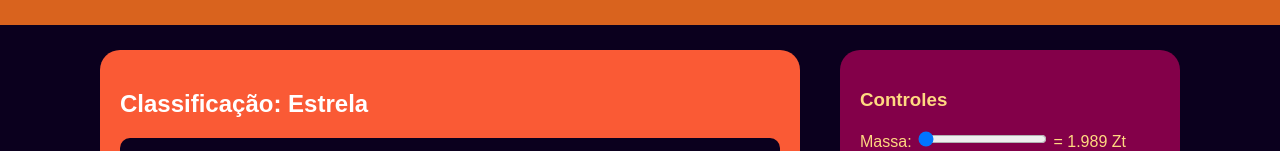
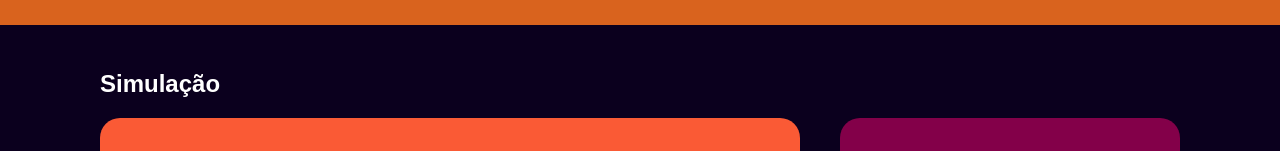
Before and after one commit to kv-aliaga/Buraco-Negro, a React (Vite) app: page /Buraco-Negro/simulation in a window 1280 px wide. Shown: the part 142-293 px from the top of the page. Built offline with nearby package versions, Linux system fonts and the light colour scheme.

Commit message:
feat(simulation): add title to simulation page

```diff
--- a/src/views/Simulation/Simulation.css
+++ b/src/views/Simulation/Simulation.css
@@ -2,12 +2,14 @@
   height: 100%;
   width: 100%;
 
+  &>div {
     display: grid;
     grid-template-columns: 2fr 1fr;
     grid-template-rows: 1fr 2fr;
     grid-template-areas:
       "clas ctrl"
       "clas expl";
+  }
 
   & section {
     padding: 20px;
--- a/src/views/Simulation/Simulation.tsx
+++ b/src/views/Simulation/Simulation.tsx
@@ -30,11 +30,12 @@ const Simulation: React.FC = () => {
       <Header links={[{ url: "/", displayName: "Home" }]} />
 
       <main id="simulation-container" className="container">
+        <h2>Simulação</h2>
+
+        <div>
           <Simulator radius={radius} mass={mass} />
-
           <section id="controller-area">
             <h3>Controles</h3>
-
             <div>
               <label htmlFor="mass-input">Massa: </label>
               <input
@@ -48,7 +49,6 @@ const Simulation: React.FC = () => {
               />
               <span> = {formatted(mass / 1e27)} Zt</span>
             </div>
-
             <div>
               <label htmlFor="radius-input">Raio: </label>
               <input
@@ -62,16 +62,15 @@ const Simulation: React.FC = () => {
               />
               <span> = {formatted(radius)} km</span>
             </div>
-
             <p>
               Densidade: {formatted(density)} Tt/km<sup>3</sup>
             </p>
           </section>
-
           <section id="explanation-area">
             <h3>Explicação</h3>
             <Explanation />
           </section>
+        </div>
       </main>
     </>
   );
```
Lines whose indentation alone changed are shown as unchanged.
